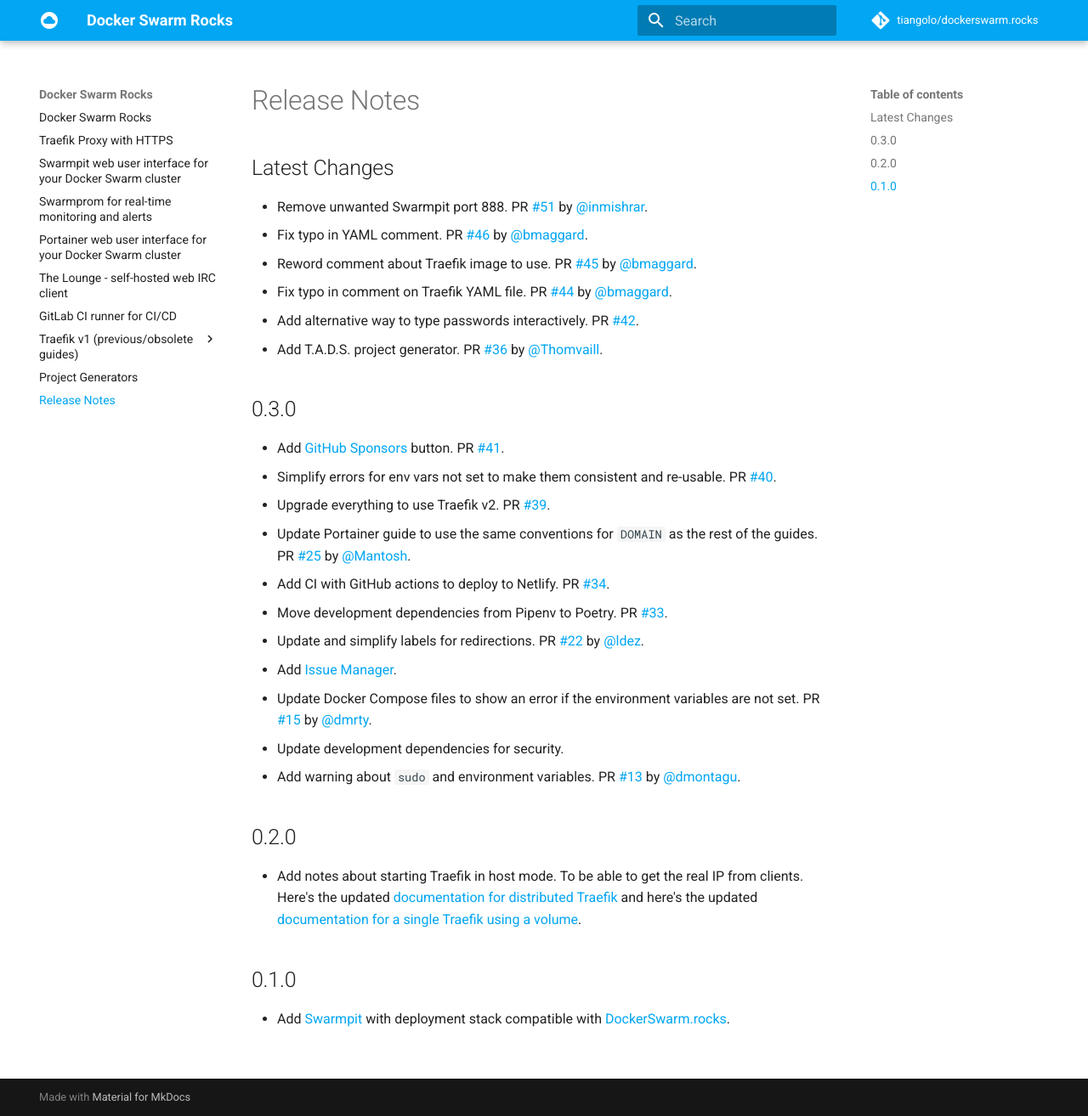
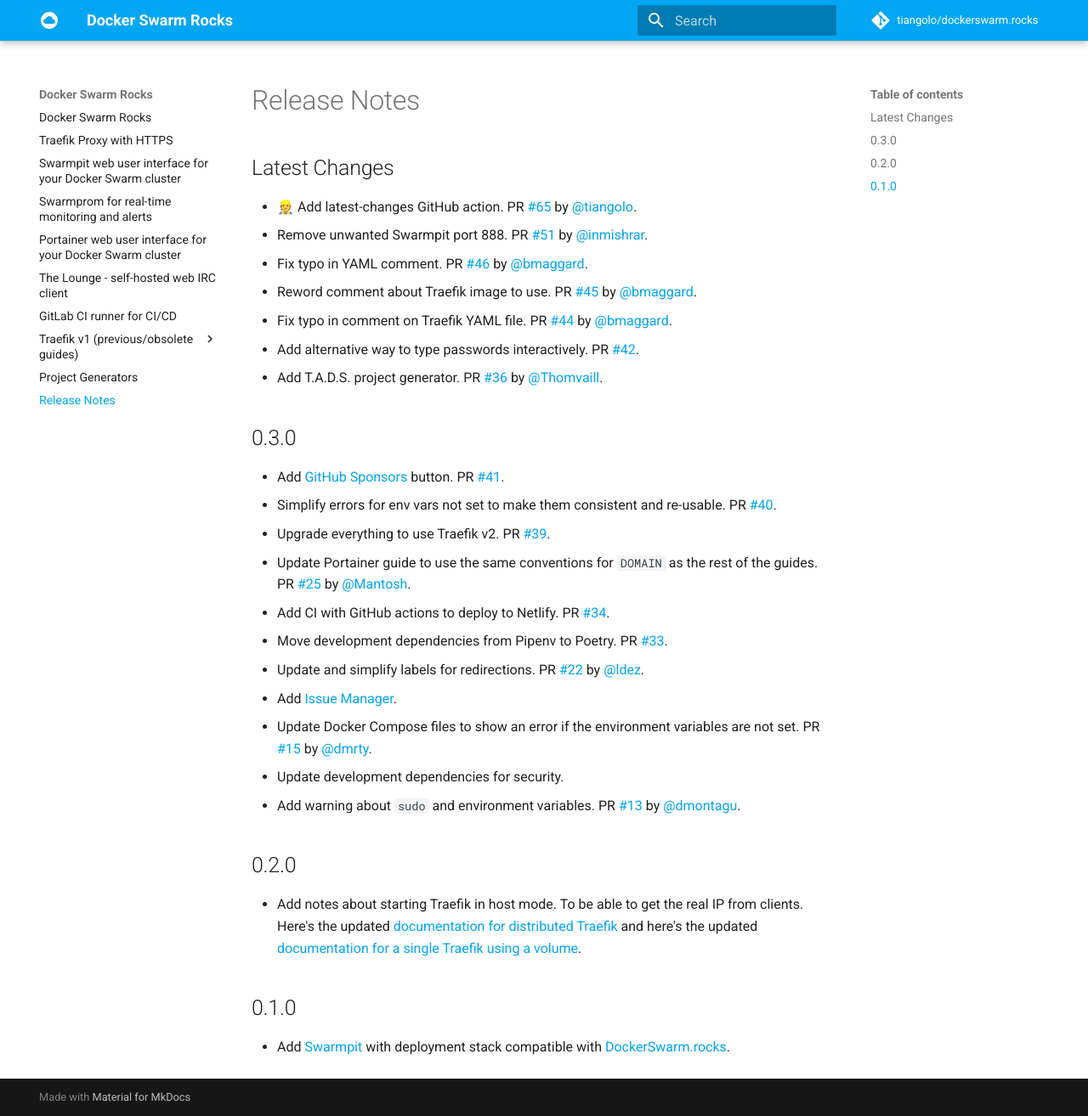
Before and after one commit to tiangolo/dockerswarm.rocks, an MkDocs documentation site: the page built from docs/release-notes.md, in a window 1280 px wide and 1314 px high. Shown: the whole window at 85% size. Built offline with MkDocs 1.6.1 and Material for MkDocs 9.7.7, drawn with Linux system fonts in a browser that asks for light colours; comment, search, counter and statistics services are not loaded.

Commit message:
📝 Update release notes

```diff
--- a/docs/release-notes.md
+++ b/docs/release-notes.md
@@ -2,6 +2,7 @@
 
 ## Latest Changes
 
+* 👷 Add latest-changes GitHub action. PR [#65](https://github.com/tiangolo/dockerswarm.rocks/pull/65) by [@tiangolo](https://github.com/tiangolo).
 * Remove unwanted Swarmpit port 888. PR [#51](https://github.com/tiangolo/dockerswarm.rocks/pull/51) by [@inmishrar](https://github.com/inmishrar).
 * Fix typo in YAML comment. PR [#46](https://github.com/tiangolo/dockerswarm.rocks/pull/46) by [@bmaggard](https://github.com/bmaggard).
 * Reword comment about Traefik image to use. PR [#45](https://github.com/tiangolo/dockerswarm.rocks/pull/45) by [@bmaggard](https://github.com/bmaggard).
```
